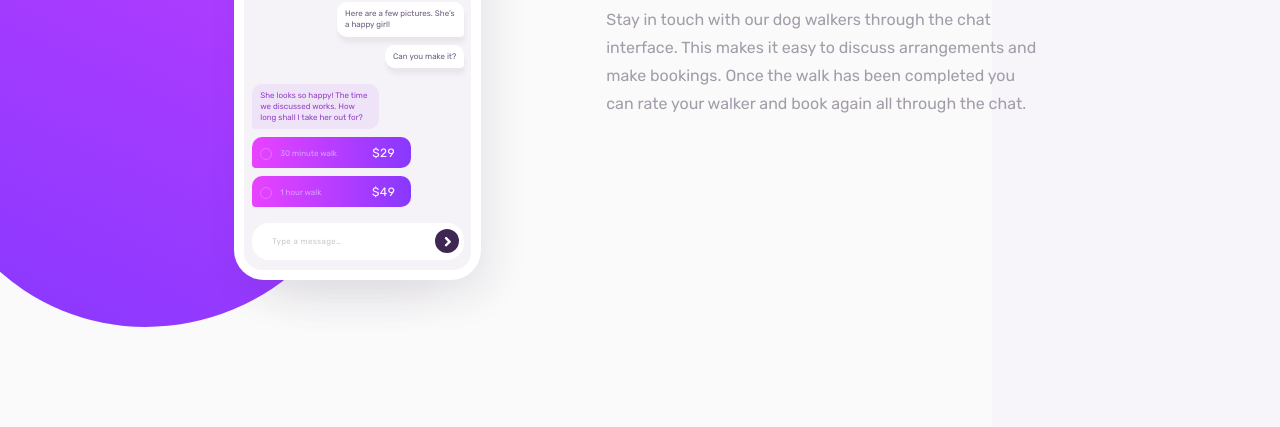
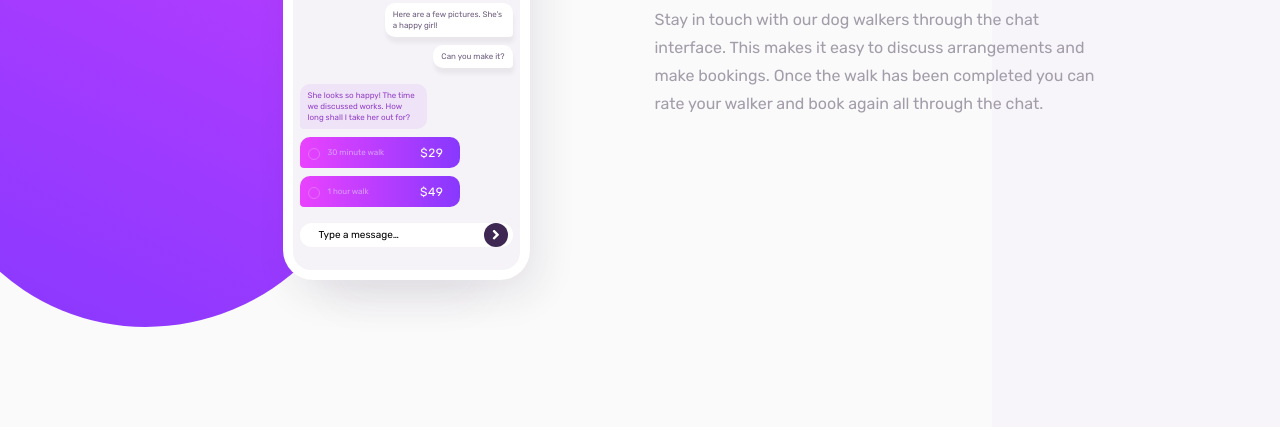
Before and after one commit to husamrayan/chat-app-css-illustration, a plain HTML site: page index.html in a window 1280 px wide. Shown: the part 373-800 px from the top of the page. Drawn offline with Linux system fonts and the light colour scheme.

Commit message:
update styles file

```diff
--- a/css/styles.css
+++ b/css/styles.css
@@ -74,7 +74,7 @@ p {
 }
 
 .container {
-  width: 63.4vw;
+  width: 913px;
   height: 100%;
   display: flex;
   justify-content: right;
@@ -166,7 +166,7 @@ p {
 }
 
 .main-content-wrap {
-  width: 442px;
+  max-width: 442px;
 }
 
 .main-content-heading {
@@ -188,7 +188,7 @@ p {
   height: 419px;
   display: flex;
   flex-flow: column;
-  padding: 11px 7px 11px 8px;
+  padding: 11px 7px 11px 7px;
 }
 
 .body-chat-messages {
@@ -203,7 +203,7 @@ p {
   max-width: 60%;
   border-radius: 10px 10px 10px 4px;
   font-size: 0.5rem;
-  line-height: 1.4;
+  line-height: 1.38;
 }
 
 .message-item:last-child {
@@ -234,7 +234,7 @@ p {
   display: flex;
   justify-content: flex-end;
   grid-gap: 8px;
-  margin-bottom: 4px;
+  margin-bottom: 5px;
 }
 
 .chat-images-item img {
@@ -246,12 +246,12 @@ p {
 }
 
 .chat-plan-item {
-  max-width: 75%;
+  max-width: 75.5%;
   display: flex;
   align-items: center;
   grid-gap: 8px;
   margin-bottom: 8px;
-  padding: 9px 16px 8px 8px;
+  padding: 9px 17px 8px 8px;
   border-radius: 10px 10px 10px 4px;
   font-size: 0.5rem;
   background: linear-gradient(to right, #e942ff, #8838ff);
@@ -325,15 +325,19 @@ p {
   justify-content: space-between;
   background-color: white;
   border-radius: 17px;
-  height: 37px;
-  padding-left: 20px;
+  padding-left: 19px;
   padding-right: 5px;
 }
 
-.type-area-pleaceholder-text {
+.type-area-input {
+  width: 154px;
+  max-height: 34px;
   color: #c6cacd;
-  font-size: 0.5rem;
-  letter-spacing: 0.04em;
+  font-size: 0.531rem;
+  border: none;
+  letter-spacing: 0.02em;
+  padding-top: 19px;
+  padding-bottom: 15px;
 }
 
 .type-area-send-btn {
@@ -344,13 +348,12 @@ p {
   color: white;
   border: 0;
   font-size: 0.968rem;
-  padding-right: 5px;
+  padding-right: 6px;
   line-height: 1.6;
 }
 
-@media screen and (max-width: 375px) {
+@media screen and (max-width: 576px) {
   .main-block {
-    width: 100%;
     height: 100%;
   }
 
@@ -369,17 +372,18 @@ p {
   }
 
   .container {
-    width: 63.4vw;
+    width: 80vw;
     height: 100%;
     display: flex;
     justify-content: center;
     flex-flow: column;
     grid-gap: 65px;
     margin: 65px 0px 72px 0px;
+    padding-left: 34px;
+    padding-right: 34px;
   }
 
   .main-content-wrap {
-    width: 303px;
     text-align: center;
   }
 }
```
